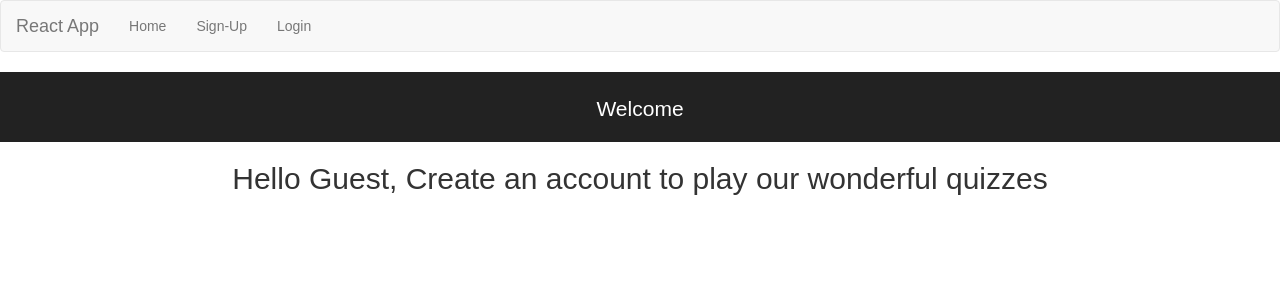
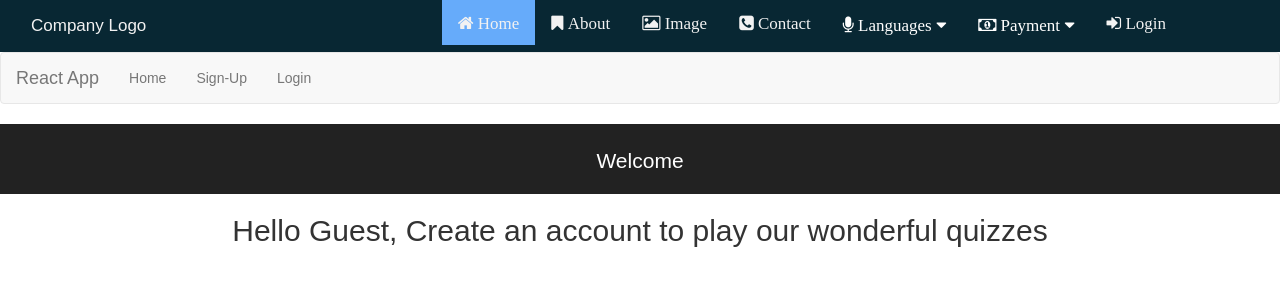
Before and after one commit to darthgera123/QuizApp, a React app: page react-app/public/index.html in a window 1280 px wide. Built offline with nearby package versions, Linux system fonts and the light colour scheme; files whose address does not match are found by name.

Commit message:
Updated the index file #20 #23
Integrated .html, .css and .js files of dropdown navbar in the original index file.

```diff
--- a/react-app/public/index.html
+++ b/react-app/public/index.html
@@ -10,11 +10,15 @@
     -->
     <link rel="manifest" href="%PUBLIC_URL%/manifest.json">
     <link rel="shortcut icon" href="%PUBLIC_URL%/favicon.ico">
+
+	<link rel="stylesheet" href="drop_nav_ss.css">
+	<link rel="stylesheet" href="https://cdnjs.cloudflare.com/ajax/libs/font-awesome/4.7.0/css/font-awesome.min.css">
+
+
     <!--
       Notice the use of %PUBLIC_URL% in the tags above.
       It will be replaced with the URL of the `public` folder during the build.
       Only files inside the `public` folder can be referenced from the HTML.
-
       Unlike "/favicon.ico" or "favicon.ico", "%PUBLIC_URL%/favicon.ico" will
       work correctly both with client-side routing and a non-root public URL.
       Learn how to configure a non-root public URL by running `npm run build`.
@@ -25,6 +29,58 @@
       <script src="https://maxcdn.bootstrapcdn.com/bootstrap/3.3.7/js/bootstrap.min.js"></script>    <title>React App</title>
   </head>
   <body>
+
+	<div class="topnav" id="myTopnav">
+
+	<div class="col-xs-4 col-sm-4 col-lg-4 col-md-4">
+		<a href="#website_link">Company Logo</a>
+	</div>
+
+	<div class="col-xs-4 col-sm-8 col-lg-8 col-md-8 Right">
+
+ 		 <a href="#home" class="fa fa-home active ">  Home</a>
+ 		 <a href="#about" class="fa fa-bookmark">  About</a>
+  		<a href="#image" class="fa fa-image">  Image</a>
+  		<a href="#contact" class = "fa fa-phone-square">  Contact</a>
+
+ 		 <div class="dropdown">
+    			<button class="dropbtn">
+				<span class="fa fa-microphone"> Languages</span>
+      				<i class=" fa fa-caret-down"></i>
+    			</button>
+    		<div class="dropdown-content">
+     			 <a href="#Hindi">Hindi</a>
+     			 <a href="#Gujarati">Gujarati</a>
+      			<a href="#French">French</a>
+     		</div>
+	 </div>
+
+	<div class="dropdown">
+    		<button class="dropbtn">
+			<span class="fa fa-money"> Payment</span>
+      			<i class="fa fa-caret-down"></i>
+    		</button>
+    	<div class="dropdown-content">
+      		<a href="#Online">Online</a>
+      		<a href="#Offline">Offline</a>
+    	</div>
+  	</div>
+
+
+  	<a href="#login" class="fa fa-sign-in ">  Login</a>
+
+	<a href="javascript:void(0);" class="icon" onclick="myFunction()">&#9776;</a>
+	</div>
+
+
+</div>
+
+
+
+<script src="drop_nav.js">
+</script>
+
+
     <noscript>
       You need to enable JavaScript to run this app.
     </noscript>
@@ -32,10 +88,8 @@
     <!--
       This HTML file is a template.
       If you open it directly in the browser, you will see an empty page.
-
       You can add webfonts, meta tags, or analytics to this file.
       The build step will place the bundled scripts into the <body> tag.
-
       To begin the development, run `npm start` or `yarn start`.
       To create a production bundle, use `npm run build` or `yarn build`.
     -->
```
